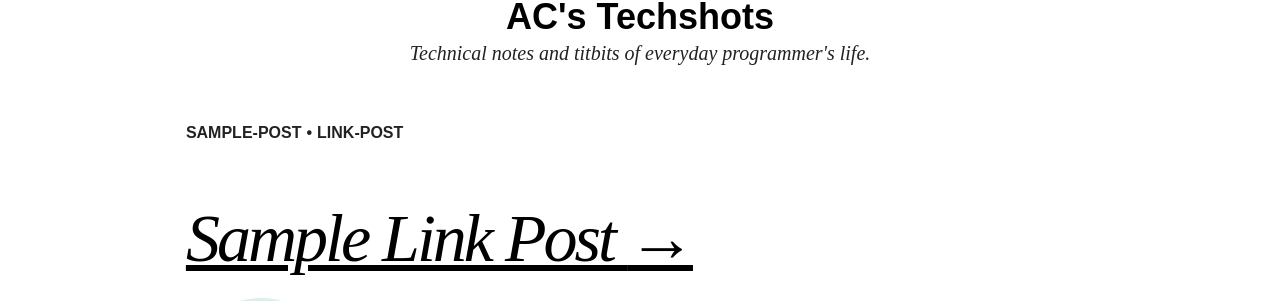
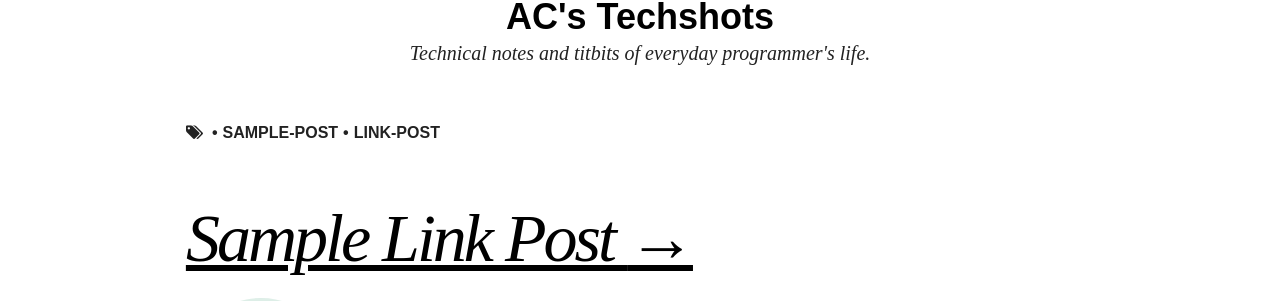
Before and after one commit to chakrabar/chakrabar.github.io, a Jekyll site: the page built from _posts/articles/2013-08-12-sample-link-post.md, in a window 1280 px wide. Shown: the part 330-631 px from the top of the page. Built offline with Jekyll 4.4.1, drawn with Linux system fonts in a browser that asks for light colours; nearby versions of some CDN libraries.

Commit message:
Tag icon

```diff
--- a/_layouts/post.html
+++ b/_layouts/post.html
@@ -17,6 +17,7 @@
     <div class="entry-wrapper">
       <header class="entry-header">
         <ul class="entry-tags">
+          <i class="fa fa-tags"></i>&nbsp; <!--arghya: tags icon-->
           {% for tag in page.tags %}<li><a href="{{ site.url }}/tags/#{{ tag }}" title="Pages tagged {{ tag }}">{{ tag }}</a></li>{% endfor %}
         </ul>
         {% if page.link %}
```
